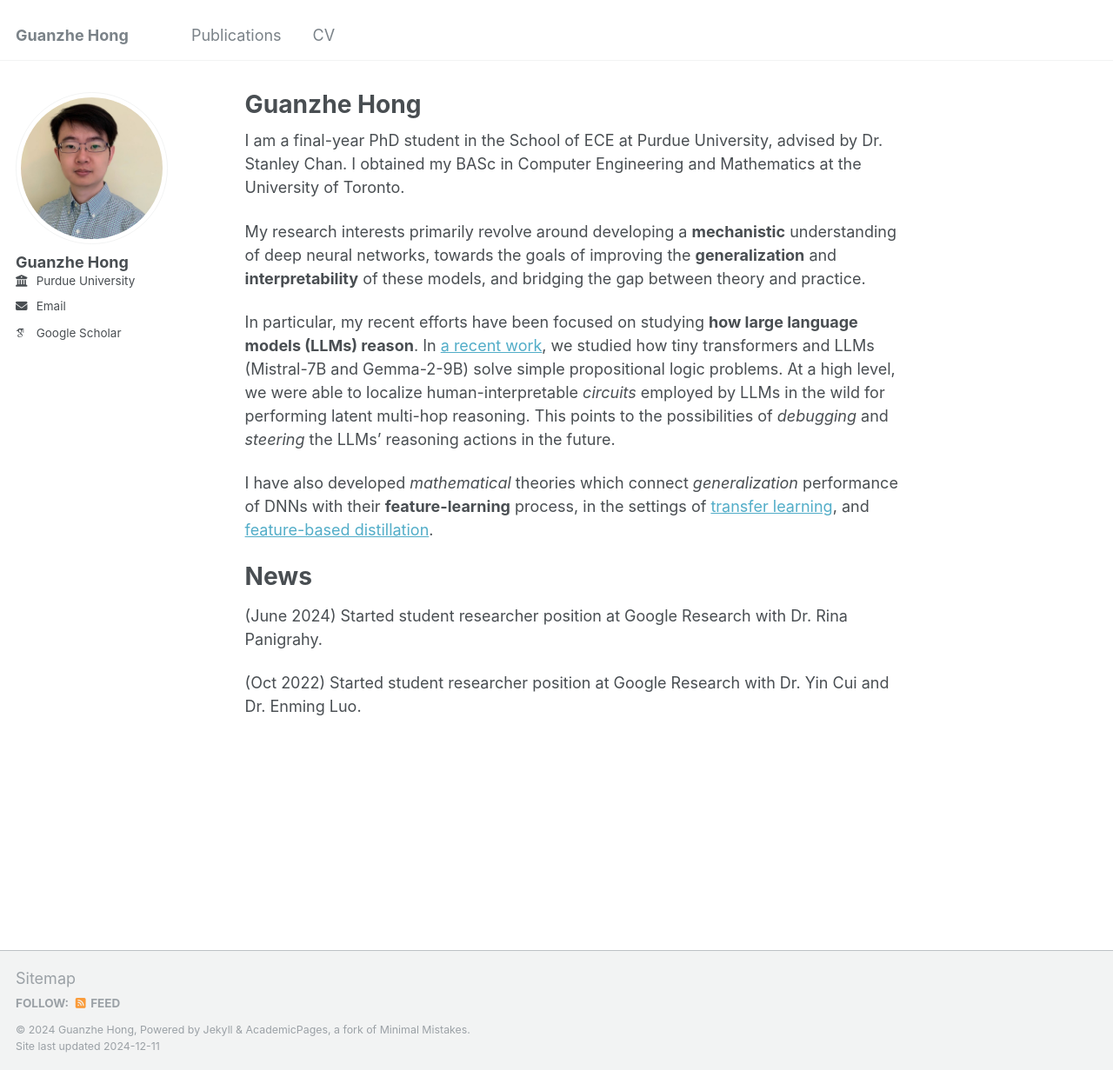
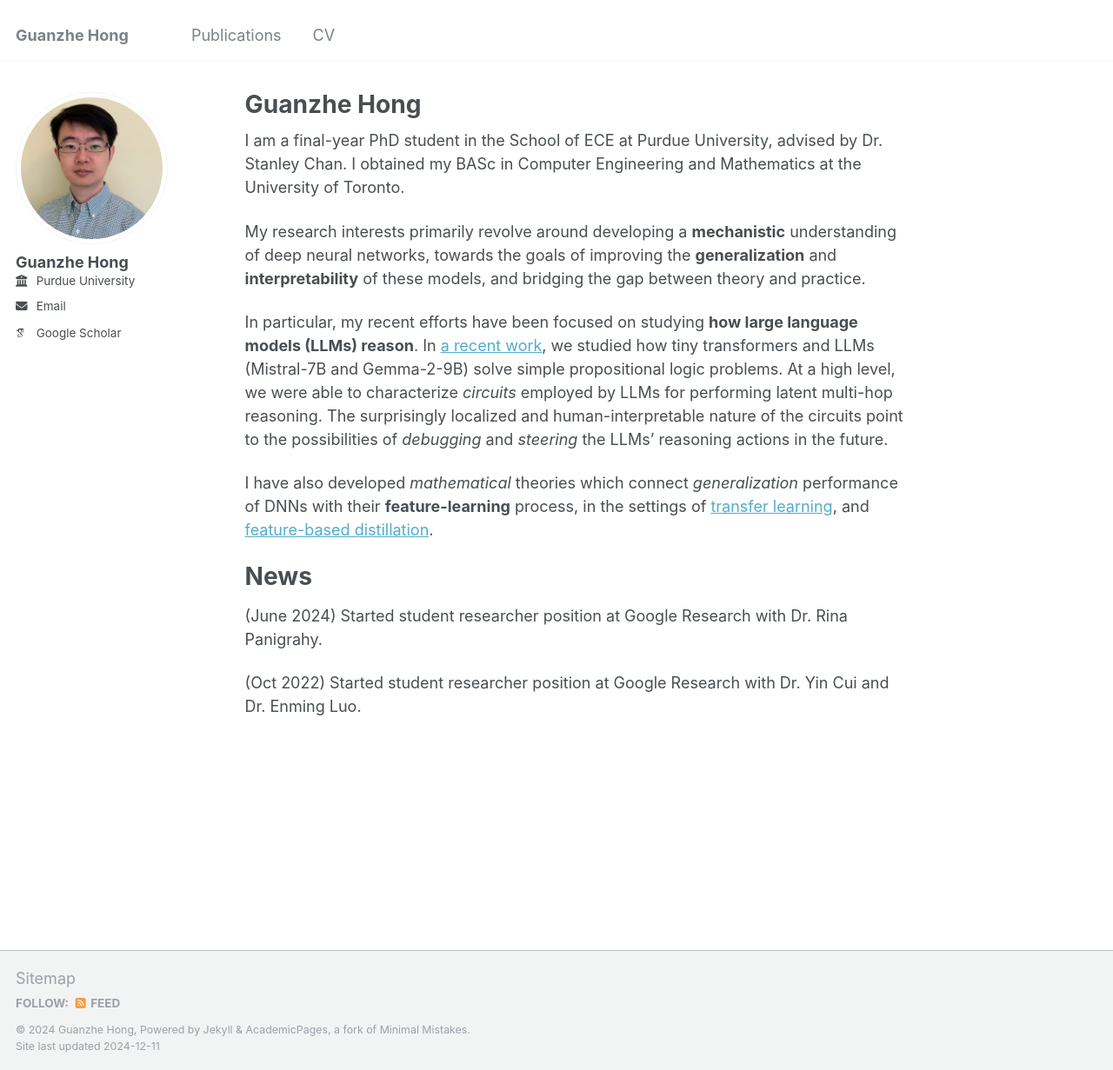
Before and after one commit to guanzhehong/guanzhehong, a Jekyll site: the page built from _pages/about.md, in a window 1280 px wide and 1231 px high. Shown: the whole window at 87% size. Built offline with Jekyll 4.4.1, drawn with Linux system fonts in a browser that asks for light colours; some web fonts are replaced.

Commit message:
Update about.md

```diff
--- a/_pages/about.md
+++ b/_pages/about.md
@@ -11,7 +11,7 @@ I am a final-year PhD student in the School of ECE at Purdue University, advised
 
 My research interests primarily revolve around developing a **mechanistic** understanding of deep neural networks, towards the goals of improving the **generalization** and **interpretability** of these models, and bridging the gap between theory and practice.
 
-In particular, my recent efforts have been focused on studying **how large language models (LLMs) reason**. In [a recent work](https://arxiv.org/abs/2411.04105), we studied how tiny transformers and LLMs (Mistral-7B and Gemma-2-9B) solve simple propositional logic problems. At a high level, we were able to localize human-interpretable _circuits_ employed by LLMs in the wild for performing latent multi-hop reasoning. This points to the possibilities of _debugging_ and _steering_ the LLMs' reasoning actions in the future.
+In particular, my recent efforts have been focused on studying **how large language models (LLMs) reason**. In [a recent work](https://arxiv.org/abs/2411.04105), we studied how tiny transformers and LLMs (Mistral-7B and Gemma-2-9B) solve simple propositional logic problems. At a high level, we were able to characterize _circuits_ employed by LLMs for performing latent multi-hop reasoning. The surprisingly localized and human-interpretable nature of the circuits point to the possibilities of _debugging_ and _steering_ the LLMs' reasoning actions in the future.
 
 I have also developed _mathematical_ theories which connect _generalization_ performance of DNNs with their **feature-learning** process, in the settings of [transfer learning](https://arxiv.org/abs/2410.23129), and [feature-based distillation](https://arxiv.org/abs/2103.07600).
 
```
